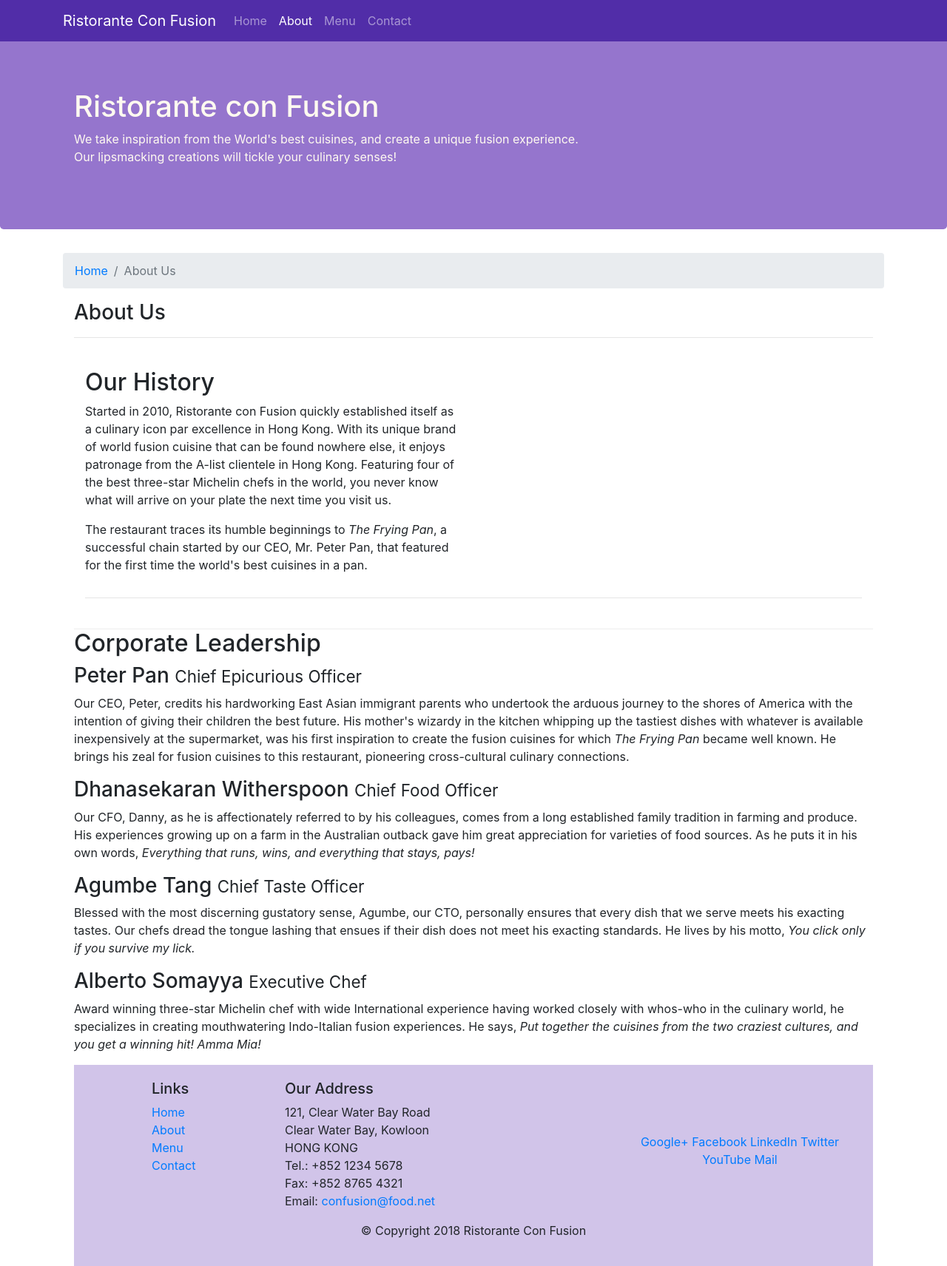
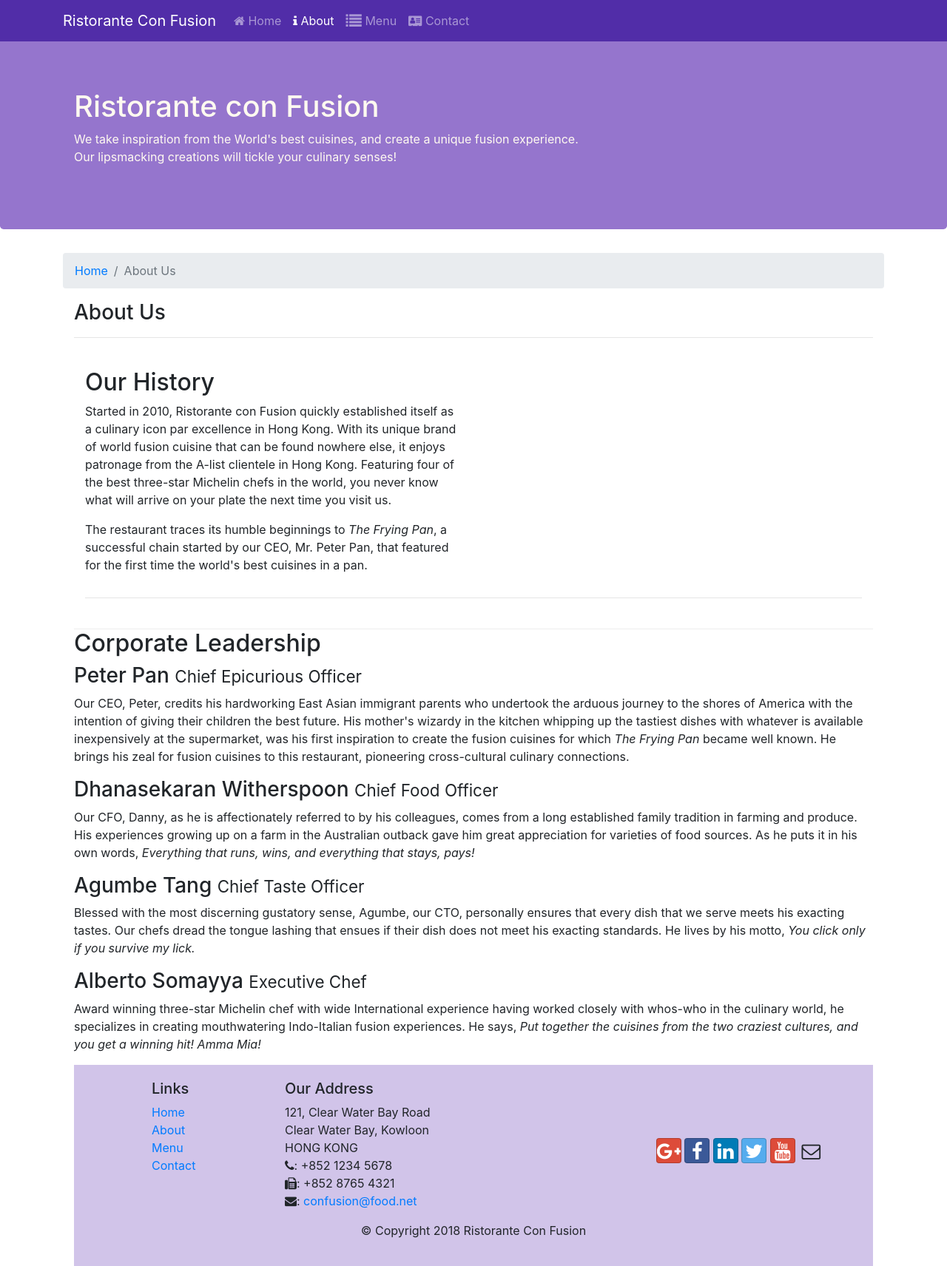
Before and after one commit to benequith/Bootstrap-Project, a website: page aboutus.html in a window 1280 px wide. Shown: the whole page at 74% size. Drawn offline with nearby package versions, Linux system fonts and the light colour scheme.

Commit message:
Font Icons

```diff
--- a/aboutus.html
+++ b/aboutus.html
@@ -9,6 +9,8 @@
 
     <!-- Bootstrap CSS -->
     <link rel="stylesheet" href="node_modules/bootstrap/dist/css/bootstrap.min.css">
+       <link rel="stylesheet" href="node_modules/font-awesome/css/font-awesome.min.css">
+    <link rel="stylesheet" href="node_modules/bootstrap-social/bootstrap-social.css">
     <link rel="stylesheet" href="css/styles.css">
     <title>Ristorante Con Fusion: About Us</title>
 
@@ -22,10 +24,10 @@
             </button>
            <a class="navbar-brand" href="./index.html">Ristorante Con Fusion</a>
                <div class="collapse navbar-collapse" id="Navbar"> <ul class="navbar-nav mr-auto">
-                    <li class="nav-item"><a class="nav-link" href="./index.html">Home</a></li>
-                    <li class="nav-item active"><a class="nav-link" href="./aboutus.html">About</a></li>
-                    <li class="nav-item"><a class="nav-link" href="#">Menu</a></li>
-                    <li class="nav-item"><a class="nav-link" href="#">Contact</a></li>
+                    <li class="nav-item"><a class="nav-link" href="./index.html"><span class="fa fa-home"></span> Home</a></li>
+                    <li class="nav-item active"><a class="nav-link" href="./aboutus.html"><span class="fa fa-info"></span> About</a></li>
+                    <li class="nav-item"><a class="nav-link" href="#"><span class="fa fa-lg fa-list"></span> Menu</a></li>
+                    <li class="nav-item"><a class="nav-link" href="#"><span class="fa fa-address-card"></span> Contact</a></li>
                 </ul>
             </div>
         </div>
@@ -106,19 +108,19 @@
 		              121, Clear Water Bay Road<br>
 		              Clear Water Bay, Kowloon<br>
 		              HONG KONG<br>
-		              Tel.: +852 1234 5678<br>
-		              Fax: +852 8765 4321<br>
-		              Email: <a href="mailto:confusion@food.net">confusion@food.net</a>
+		              <i class="fa fa-phone"></i>: +852 1234 5678<br>
+		              <i class="fa fa-fax"></i>: +852 8765 4321<br>
+		              <i class="fa fa-envelope"></i>: <a href="mailto:confusion@food.net">confusion@food.net</a>
 		           </address>
                 </div>
                 <div class="col-12 col-sm-4 align-self-center">
-                    <div class="text-center">
-                        <a href="http://google.com/+">Google+</a>
-                        <a href="http://www.facebook.com/profile.php?id=">Facebook</a>
-                        <a href="http://www.linkedin.com/in/">LinkedIn</a>
-                        <a href="http://twitter.com/">Twitter</a>
-                        <a href="http://youtube.com/">YouTube</a>
-                        <a href="mailto:">Mail</a>
+                                    <div class="text-center">
+                        <a class="btn btn-social-icon btn-google" href="http://google.com/+"><i class="fa fa-google-plus"></i></a>
+                        <a class="btn btn-social-icon btn-facebook" href="http://www.facebook.com/profile.php?id="><i class="fa fa-facebook"></i></a>
+                        <a class="btn btn-social-icon btn-linkedin" href="http://www.linkedin.com/in/"><i class="fa fa-linkedin"></i></a>
+                        <a class="btn btn-social-icon btn-twitter" href="http://twitter.com/"><i class="fa fa-twitter"></i></a>
+                        <a class="btn btn-social-icon btn-google" href="http://youtube.com/"><i class="fa fa-youtube"></i></a>
+                        <a class="btn btn-social-icon" href="mailto:"><i class="fa fa-envelope-o"></i></a>
                     </div>
                 </div>
            </div>
--- a/package.json
+++ b/package.json
@@ -16,6 +16,8 @@
   "dependencies": {
     "@popperjs/core": "^2.1.1",
     "bootstrap": "^4.4.1",
+    "bootstrap-social": "^5.1.1",
+    "font-awesome": "^4.7.0",
     "jquery": "^3.4.1",
     "popper.js": "^1.16.0"
   }
```
Also changed, not shown: index.html (+15 -13 lines), 1 other file.
